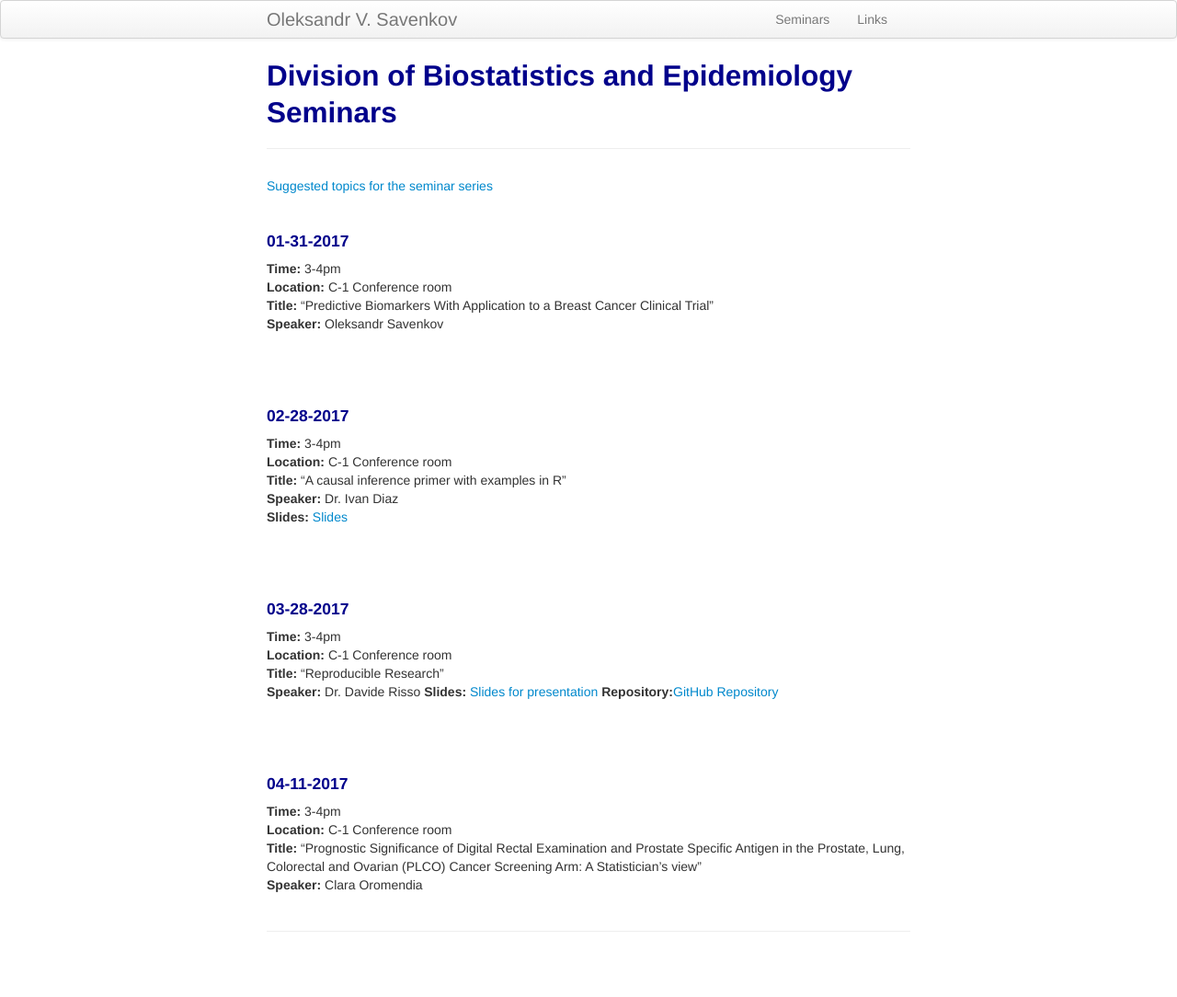
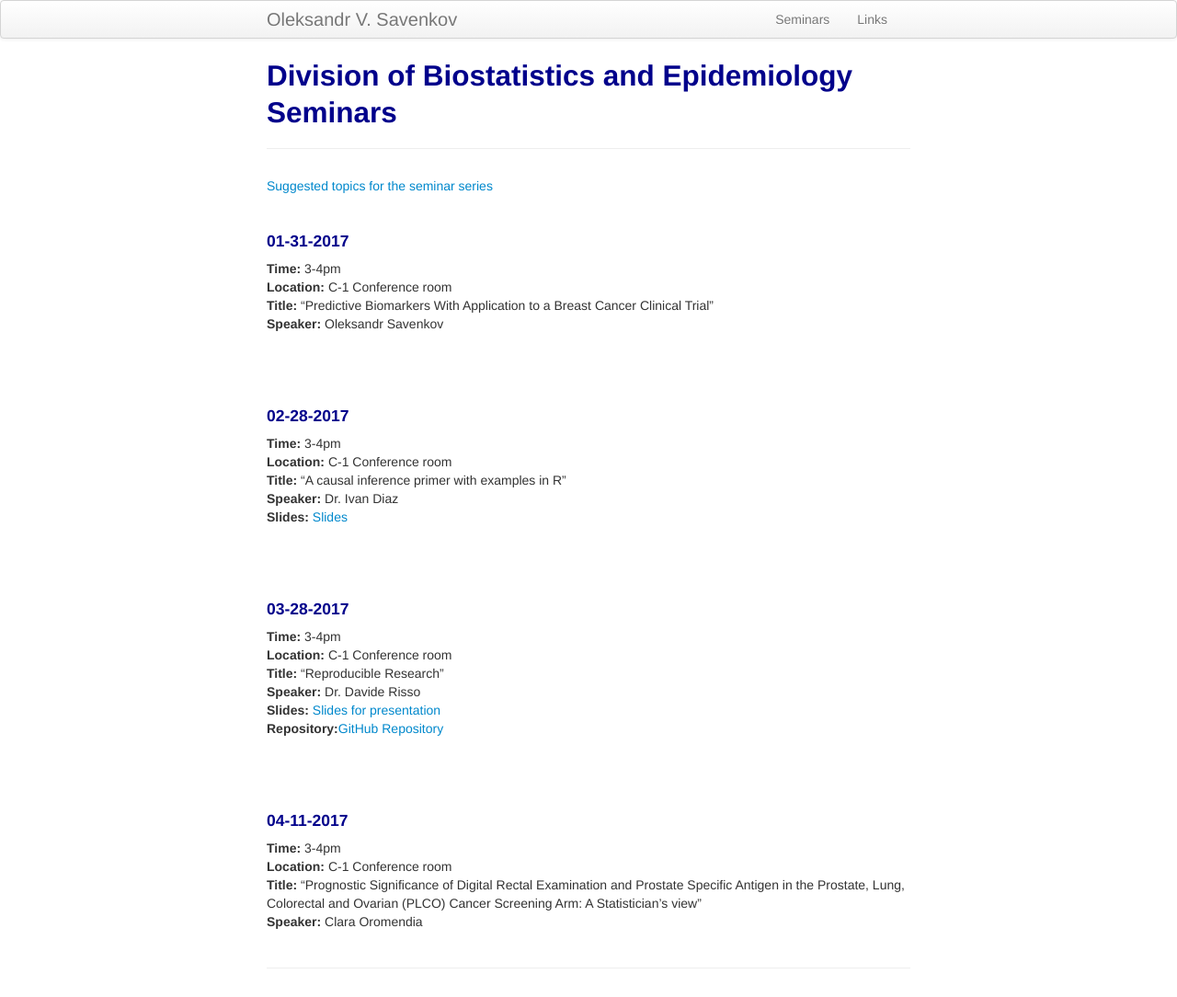
Before and after one commit to ovsavenkov/ovsavenkov.github.io, a Jekyll site: the page built from seminars.md, in a window 1280 px wide. Shown: the whole page at 92% size. Built offline with Jekyll 4.4.1, drawn with Linux system fonts in a browser that asks for light colours; before the commit the page ends 1044 px from its top, so only the background shows below that.

```diff
--- a/seminars.md
+++ b/seminars.md
@@ -32,8 +32,8 @@ description: Division of Biostatistics and Epidemiology Seminars
 **Time:** 3-4pm \\
 **Location:** C-1 Conference room \\
 **Title:** "Reproducible Research"\\
-**Speaker:** Dr. Davide Risso
-**Slides:** [Slides for presentation](http://rpubs.com/daviderisso/reproducible_research)
+**Speaker:** Dr. Davide Risso \\
+**Slides:** [Slides for presentation](http://rpubs.com/daviderisso/reproducible_research) \\
 **Repository:**[GitHub Repository](https://github.com/drisso/reproducible_research)
 
 
```
